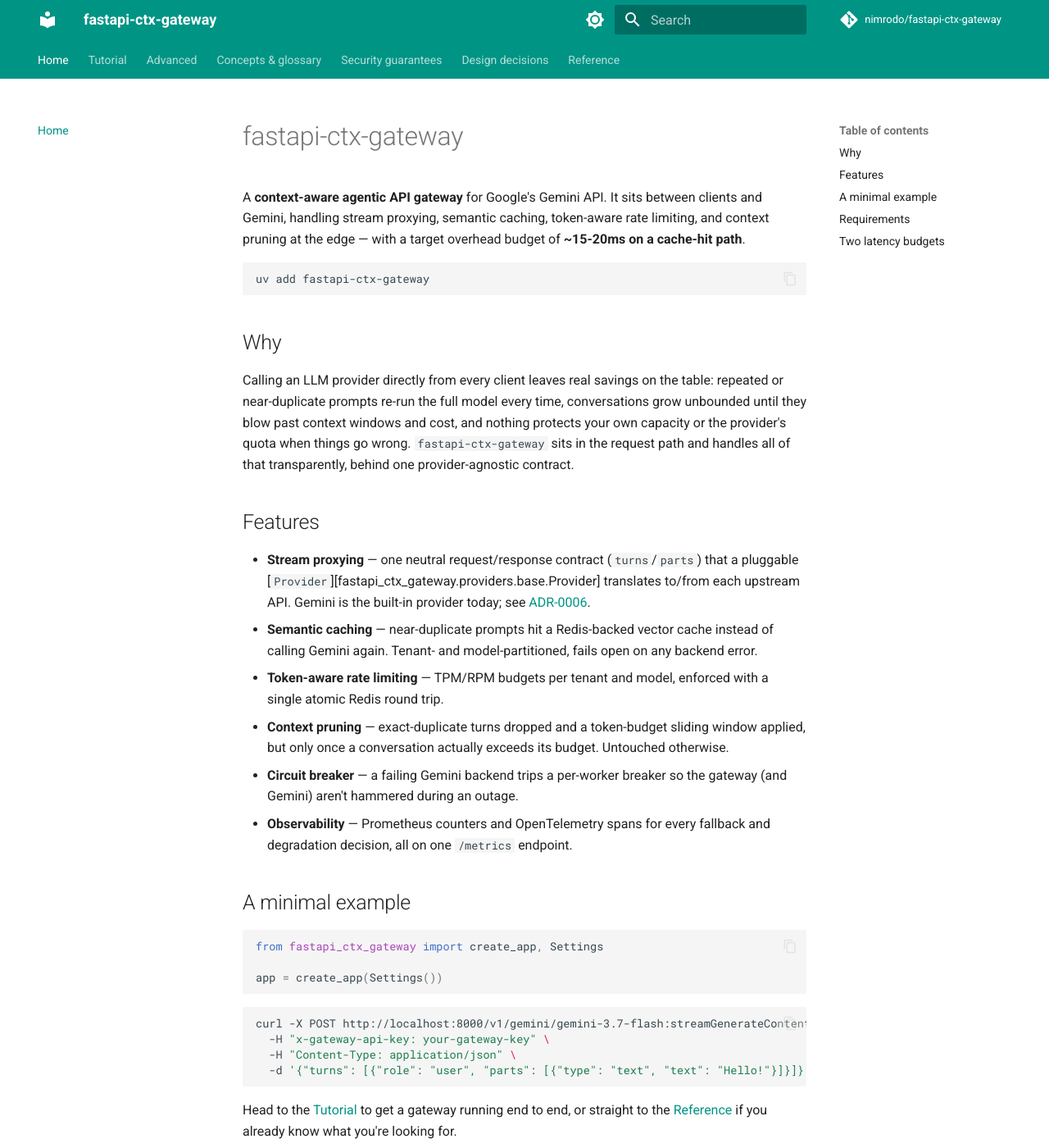
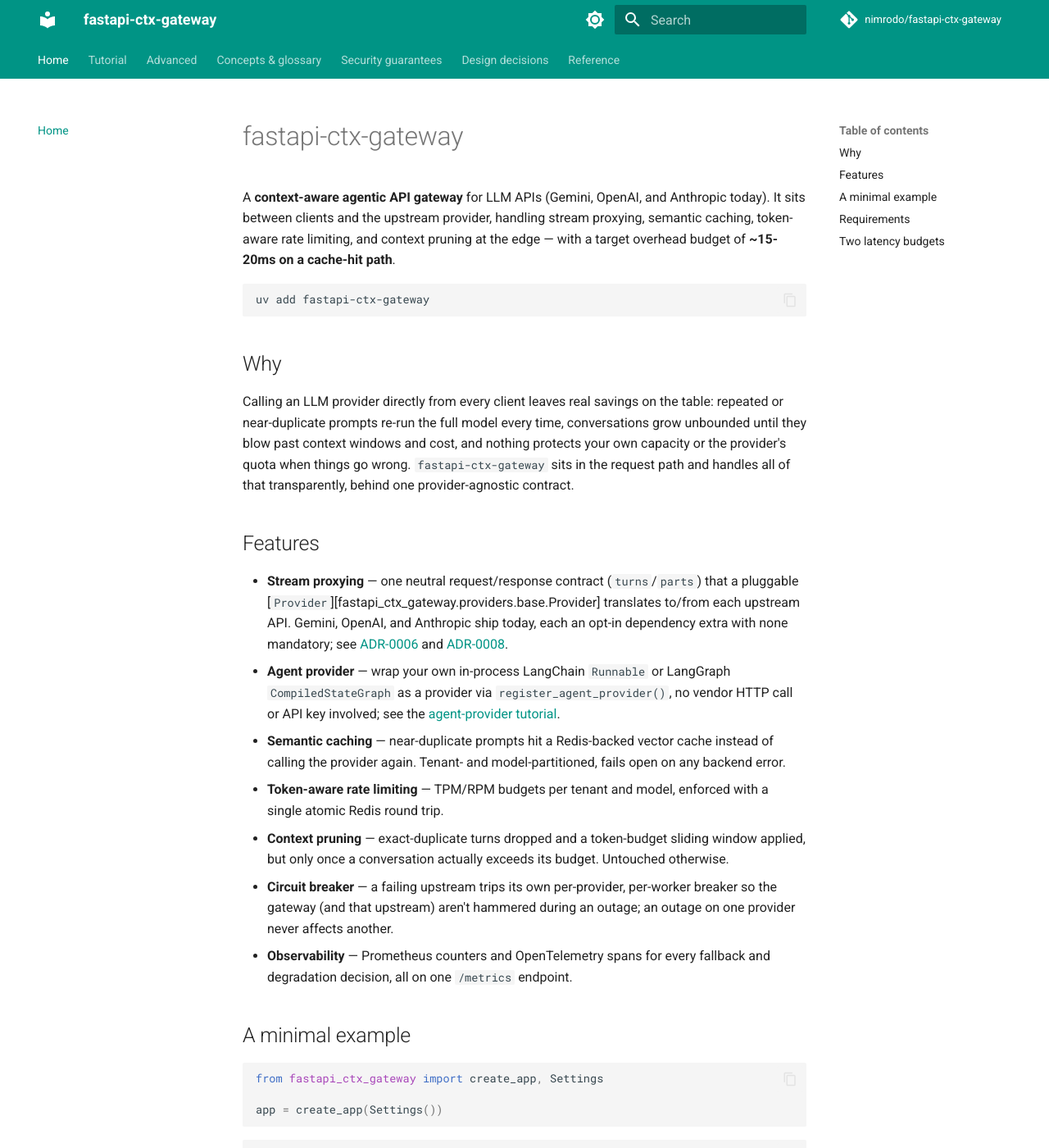
Before and after one commit to nimrodo/fastapi-ctx-gateway, an MkDocs documentation site: the page built from docs/index.md, in a window 1280 px wide and 1400 px high. Shown: the whole window at 82% size. Built offline with MkDocs 1.6.1 and Material for MkDocs 9.7.7, drawn with Linux system fonts in a browser that asks for light colours; comment, search, counter and statistics services are not loaded; some of the changed text lies outside the part shown.

Commit message:
docs: bring docs/index.md's provider story up to date (#39)
Mirror README.md's multi-provider framing: intro no longer names
Gemini as the sole upstream, the Features list gains an Agent
provider bullet and correctly cites ADR-0008 alongside ADR-0006,
Requirements reflects the opt-in-vendor-provider boot check (and
that it runs before an agent provider can be registered), and the
latency-budget table drops the Gemini-specific wording.

Closes #38

Co-authored-by: Claude Sonnet 5 <noreply@anthropic.com>

````diff
--- a/docs/index.md
+++ b/docs/index.md
@@ -1,6 +1,6 @@
 # fastapi-ctx-gateway
 
-A **context-aware agentic API gateway** for Google's Gemini API. It sits between clients and Gemini, handling stream proxying, semantic caching, token-aware rate limiting, and context pruning at the edge — with a target overhead budget of **~15-20ms on a cache-hit path**.
+A **context-aware agentic API gateway** for LLM APIs (Gemini, OpenAI, and Anthropic today). It sits between clients and the upstream provider, handling stream proxying, semantic caching, token-aware rate limiting, and context pruning at the edge — with a target overhead budget of **~15-20ms on a cache-hit path**.
 
 ```bash
 uv add fastapi-ctx-gateway
@@ -12,11 +12,12 @@ Calling an LLM provider directly from every client leaves real savings on the ta
 
 ## Features
 
-- **Stream proxying** — one neutral request/response contract (`turns`/`parts`) that a pluggable [`Provider`][fastapi_ctx_gateway.providers.base.Provider] translates to/from each upstream API. Gemini is the built-in provider today; see [ADR-0006](adr/0006-neutral-schema-and-provider-abstraction.md).
-- **Semantic caching** — near-duplicate prompts hit a Redis-backed vector cache instead of calling Gemini again. Tenant- and model-partitioned, fails open on any backend error.
+- **Stream proxying** — one neutral request/response contract (`turns`/`parts`) that a pluggable [`Provider`][fastapi_ctx_gateway.providers.base.Provider] translates to/from each upstream API. Gemini, OpenAI, and Anthropic ship today, each an opt-in dependency extra with none mandatory; see [ADR-0006](adr/0006-neutral-schema-and-provider-abstraction.md) and [ADR-0008](adr/0008-providers-are-opt-in-extras.md).
+- **Agent provider** — wrap your own in-process LangChain `Runnable` or LangGraph `CompiledStateGraph` as a provider via `register_agent_provider()`, no vendor HTTP call or API key involved; see the [agent-provider tutorial](tutorial/agent-provider.md).
+- **Semantic caching** — near-duplicate prompts hit a Redis-backed vector cache instead of calling the provider again. Tenant- and model-partitioned, fails open on any backend error.
 - **Token-aware rate limiting** — TPM/RPM budgets per tenant and model, enforced with a single atomic Redis round trip.
 - **Context pruning** — exact-duplicate turns dropped and a token-budget sliding window applied, but only once a conversation actually exceeds its budget. Untouched otherwise.
-- **Circuit breaker** — a failing Gemini backend trips a per-worker breaker so the gateway (and Gemini) aren't hammered during an outage.
+- **Circuit breaker** — a failing upstream trips its own per-provider, per-worker breaker so the gateway (and that upstream) aren't hammered during an outage; an outage on one provider never affects another.
 - **Observability** — Prometheus counters and OpenTelemetry spans for every fallback and degradation decision, all on one `/metrics` endpoint.
 
 ## A minimal example
@@ -40,7 +41,7 @@ Head to the [Tutorial](tutorial/index.md) to get a gateway running end to end, o
 
 - Python 3.13+
 - Redis Stack (the RediSearch/VSS module — used for rate limiting and, optionally, the semantic cache)
-- A Gemini API key
+- At least one vendor provider configured — a Gemini, OpenAI, or Anthropic API key; this boot check runs before an [agent provider](tutorial/agent-provider.md) can be registered, so an agent-only deployment still needs one placeholder vendor key — see [ADR-0008](adr/0008-providers-are-opt-in-extras.md)
 
 ## Two latency budgets
 
@@ -48,7 +49,7 @@ Every request is measured against one of two separate budgets:
 
 | Path | What it covers | Target |
 |---|---|---|
-| **Cache hit** | embed + Redis vector lookup + response synthesis, no Gemini call | ≤15-20ms total |
-| **Cache miss** | auth + rate-limit check + prune, before the Gemini call | low single-digit ms, additive to Gemini's own latency |
+| **Cache hit** | embed + Redis vector lookup + response synthesis, no provider call | ≤15-20ms total |
+| **Cache miss** | auth + rate-limit check + prune, before the provider call | low single-digit ms, additive to the provider's own latency |
 
 See [Concepts & glossary](concepts.md) for the full request lifecycle and vocabulary, and [Design decisions](adr/0001-gemini-classic-api-over-interactions-api.md) for why each major architectural fork was decided the way it was.
````
